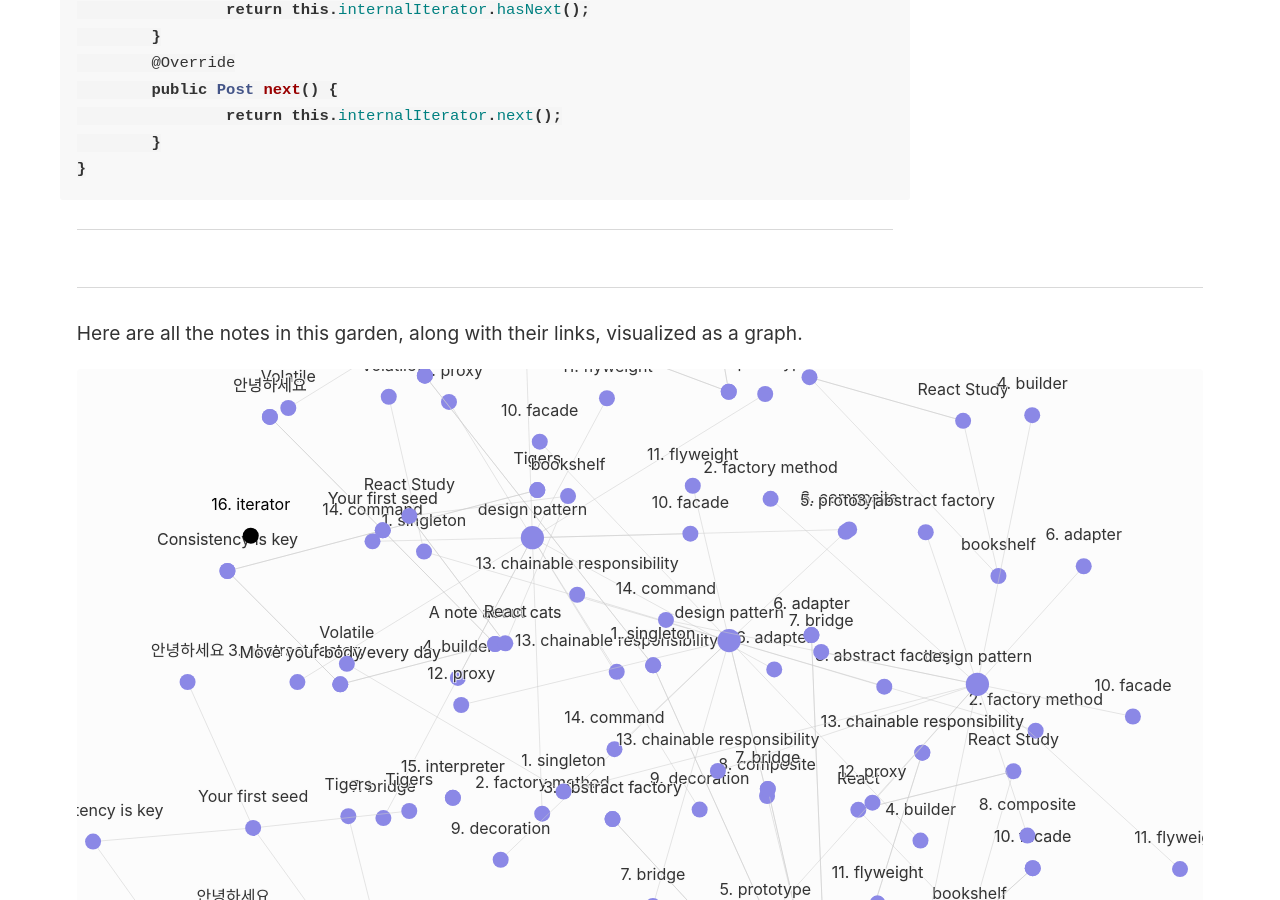
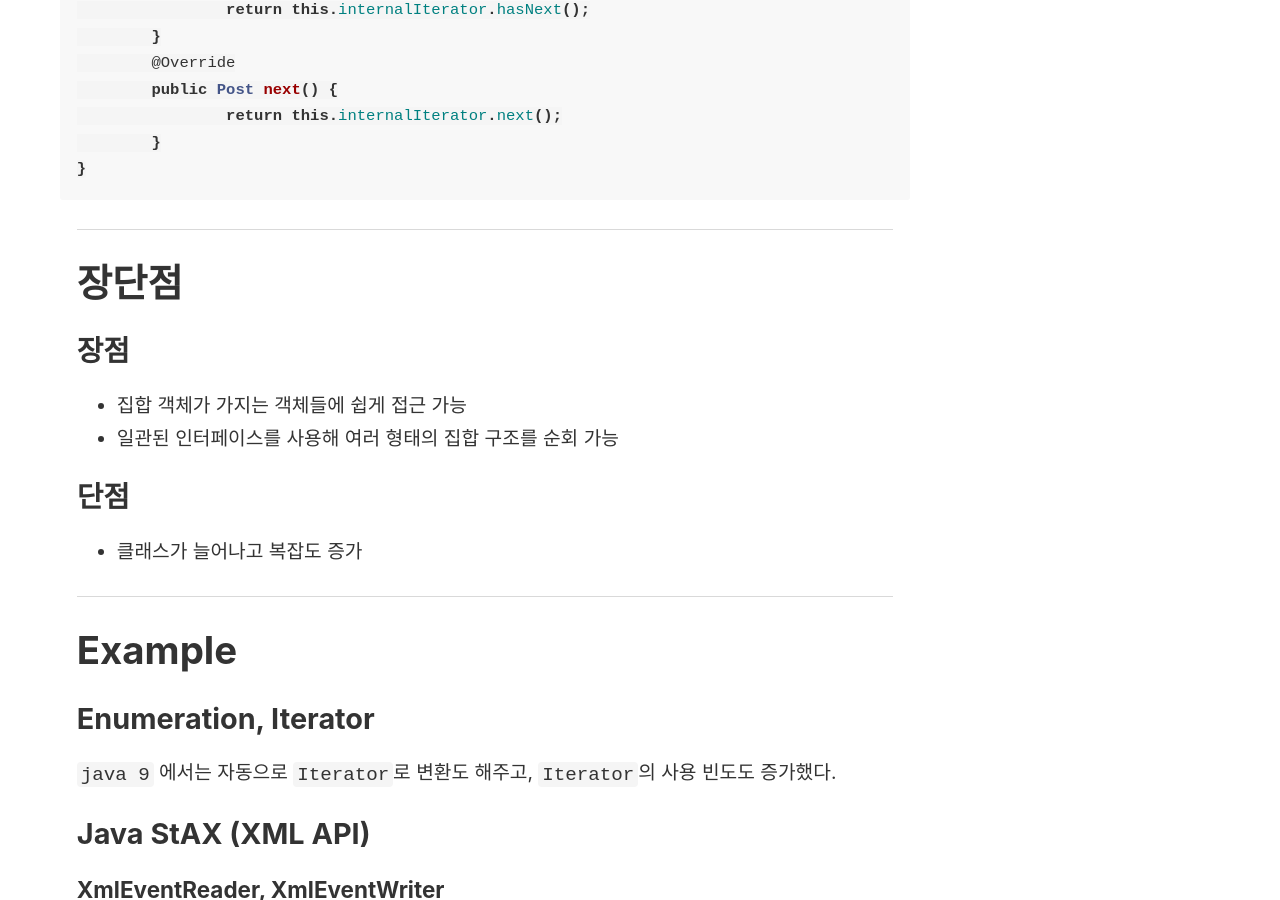
Before and after one commit to innjie/mydocs, a Jekyll site: the page built from _notes/documents/study/Design Pattern/16. Iterator.md, in a window 1280 px wide and 900 px high, scrolled down 3304 px. Built offline with Jekyll 4.4.1, drawn with Linux system fonts in a browser that asks for light colours; some of the changed text lies outside the part shown.

Commit message:
[update] design pattern

````diff
--- a/_notes/documents/study/Design Pattern/16. Iterator.md
+++ b/_notes/documents/study/Design Pattern/16. Iterator.md
@@ -116,3 +116,23 @@ public class RecentPostIterator implements Iterator<Post> {
 ```
 
 <hr>
+
+# 장단점
+## 장점
+- 집합 객체가 가지는 객체들에 쉽게 접근 가능
+- 일관된 인터페이스를 사용해 여러 형태의 집합 구조를 순회 가능
+
+## 단점
+- 클래스가 늘어나고 복잡도 증가
+
+<hr>
+
+# Example
+## Enumeration, Iterator
+`java 9` 에서는 자동으로 `Iterator`로 변환도 해주고, `Iterator`의 사용 빈도도 증가했다.
+
+## Java StAX (XML API)
+### XmlEventReader, XmlEventWriter
+`Streaming`과 관련한 iterator
+
+## CompositeIterator
````
